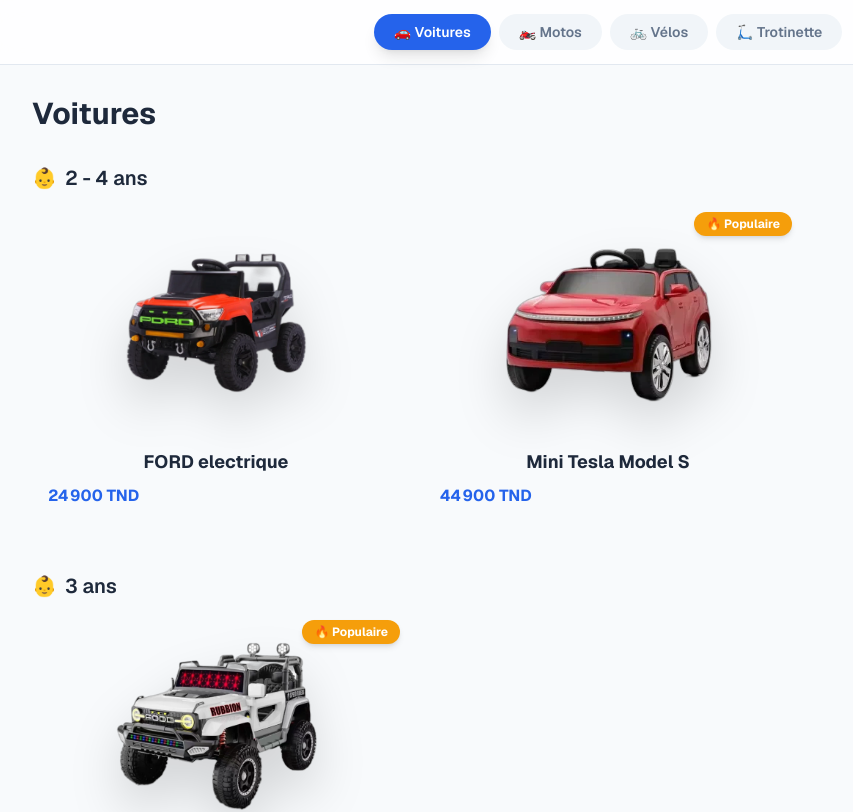
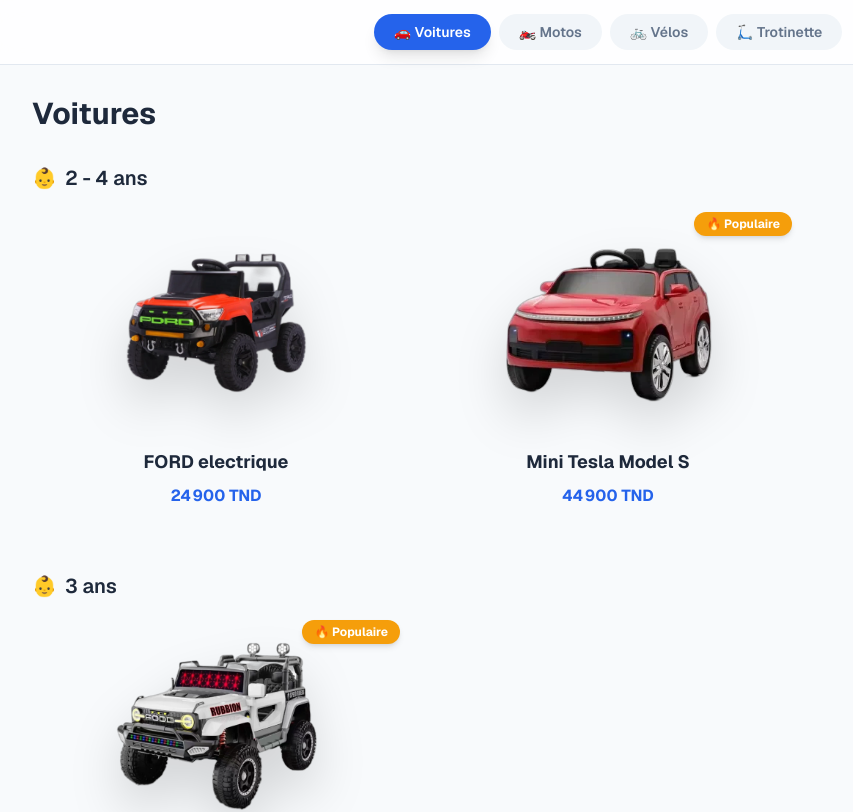
Before and after one commit to Rrba3/catalogue, a Next.js app: page / in a window 1280 px wide. Shown: the top 812 px of the page, without its empty margins (32-885 px from the left). Built offline with nearby package versions, Linux system fonts and the light colour scheme.

Commit message:
delete add to basket and center price

```diff
--- a/app/components/ProductCard.tsx
+++ b/app/components/ProductCard.tsx
@@ -38,7 +38,7 @@
         </h3>
 
         {product.price != null ? (
-          <div className="mt-2 flex items-center gap-2 flex-wrap">
+          <div className="mt-2 flex items-center justify-center gap-2 flex-wrap">
             <span className="text-base font-bold text-primary">
               {product.price.toLocaleString("fr-FR")} TND
             </span>
--- a/app/components/ProductModal.tsx
+++ b/app/components/ProductModal.tsx
@@ -172,14 +172,6 @@
               </p>
             </div>
 
-            {/* Action Buttons */}
-            <div className="mt-6 flex flex-col gap-3">
-              <button
-                className="w-full bg-primary hover:bg-primary-dark text-white font-semibold py-4 px-6 rounded-xl transition-colors duration-200 flex items-center justify-center gap-2 cursor-pointer shadow-lg shadow-primary/30"
-              >
-                🛒 Ajouter au panier
-              </button>
-            </div>
           </div>
         </div>
       </div>
```
